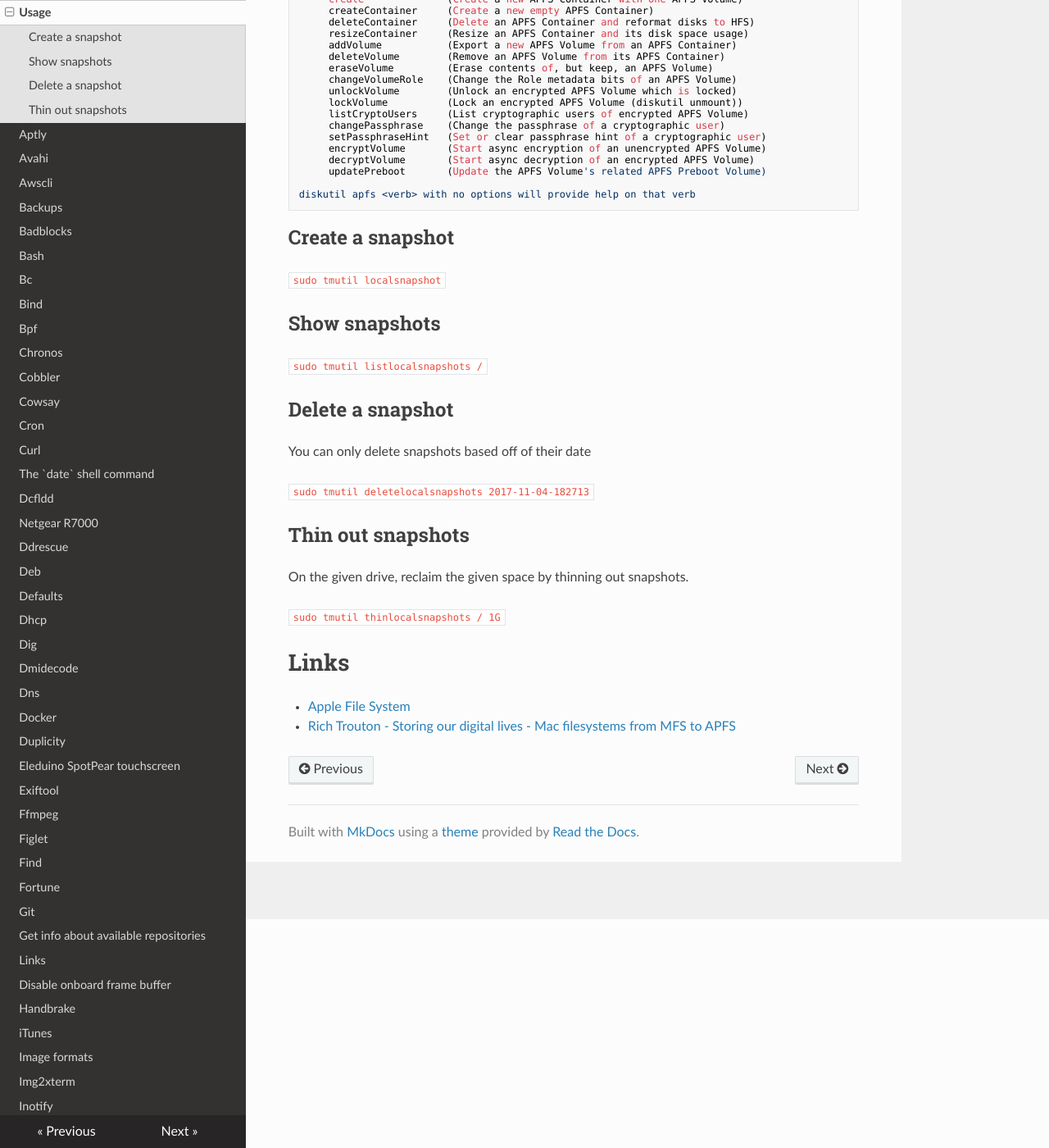
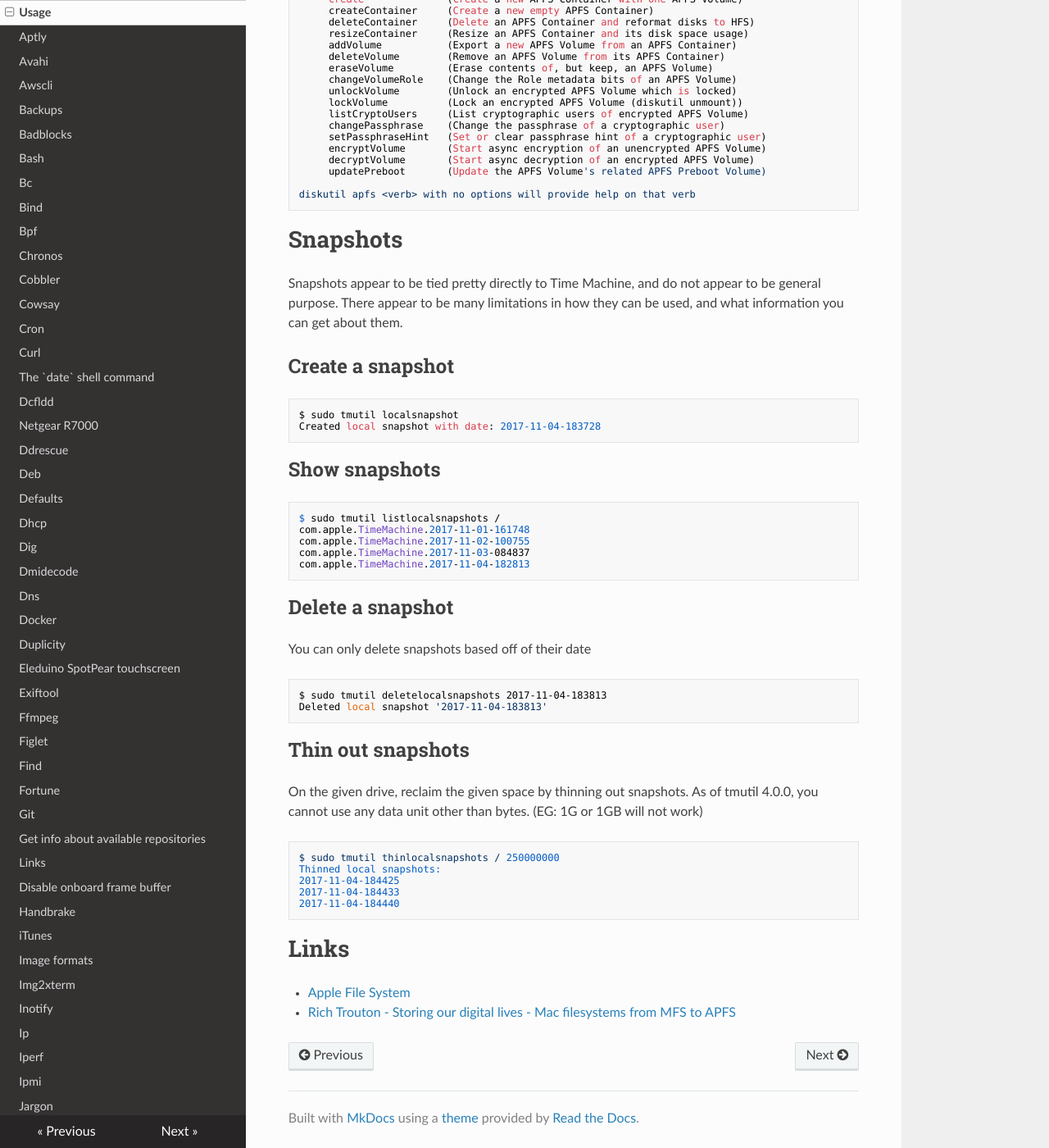
Before and after one commit to lando-cal/tech-notes, an MkDocs documentation site: the page built from docs/apfs.md, in a window 1280 px wide and 1400 px high, scrolled down 279 px. Shown: the whole window at 82% size. Built offline with MkDocs 1.6.1, drawn with Linux system fonts in a browser that asks for light colours; nearby versions of some CDN libraries.

Commit message:
Better examples

````diff
--- a/docs/apfs.md
+++ b/docs/apfs.md
@@ -28,25 +28,47 @@ Usage:  diskutil [quiet] ap[fs] <verb> <options>
 diskutil apfs <verb> with no options will provide help on that verb
 ```
 
+# Snapshots
+
+Snapshots appear to be tied pretty directly to Time Machine, and do not appear to be general purpose. There appear to be many limitations in how they can be used, and what information you can get about them.
+
 ## Create a snapshot
 
-`sudo tmutil localsnapshot`
+```
+$ sudo tmutil localsnapshot
+Created local snapshot with date: 2017-11-04-183728
+```
 
 ## Show snapshots
 
-`sudo tmutil listlocalsnapshots /`
+```
+$ sudo tmutil listlocalsnapshots /
+com.apple.TimeMachine.2017-11-01-161748
+com.apple.TimeMachine.2017-11-02-100755
+com.apple.TimeMachine.2017-11-03-084837
+com.apple.TimeMachine.2017-11-04-182813
+```
 
 ## Delete a snapshot
 
 You can only delete snapshots based off of their date
 
-`sudo tmutil deletelocalsnapshots 2017-11-04-182713`
+```
+$ sudo tmutil deletelocalsnapshots 2017-11-04-183813
+Deleted local snapshot '2017-11-04-183813'
+```
 
 ## Thin out snapshots
 
-On the given drive, reclaim the given space by thinning out snapshots.
+On the given drive, reclaim the given space by thinning out snapshots. As of tmutil 4.0.0, you cannot use any data unit other than bytes. (EG: 1G or 1GB will not work)
 
-`sudo tmutil thinlocalsnapshots / 1G`
+```
+$ sudo tmutil thinlocalsnapshots / 250000000
+Thinned local snapshots:
+2017-11-04-184425
+2017-11-04-184433
+2017-11-04-184440
+```
 
 # Links
 - [Apple File System](https://en.wikipedia.org/wiki/Apple_File_System)
````
